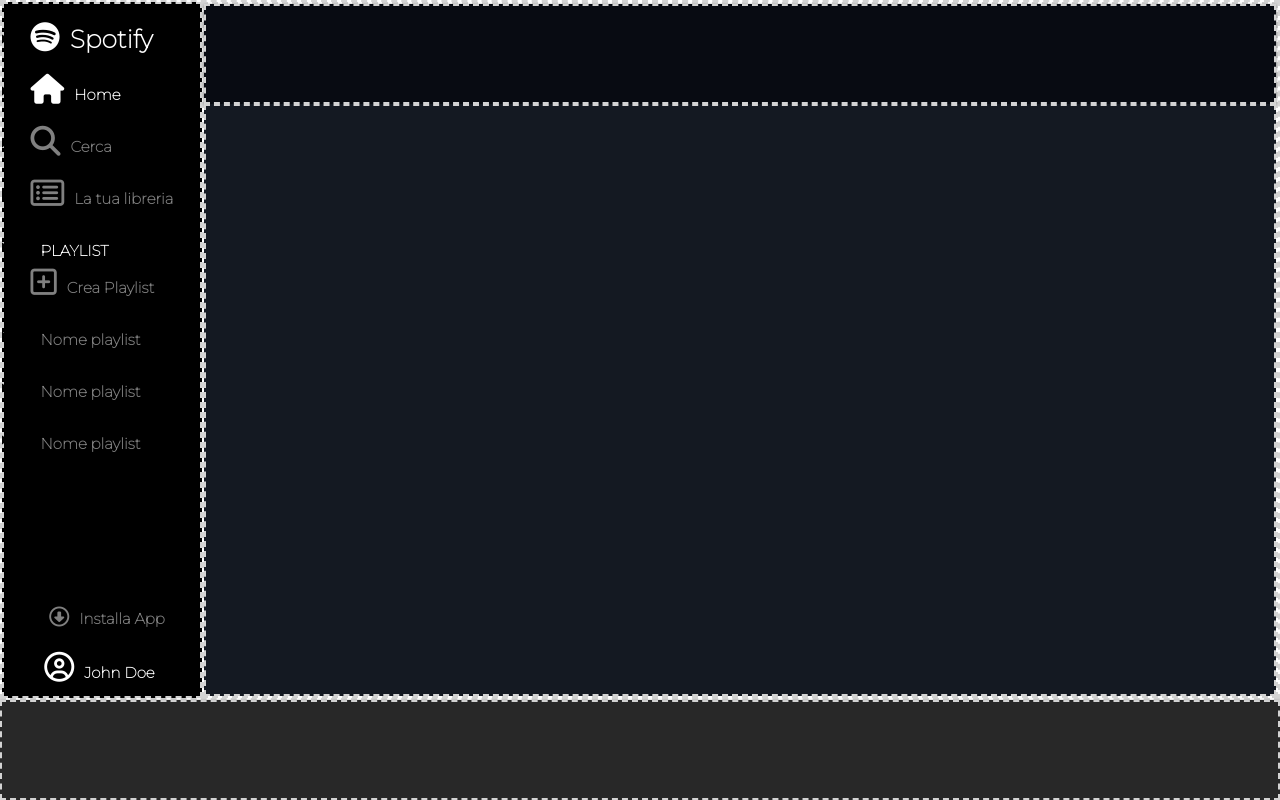
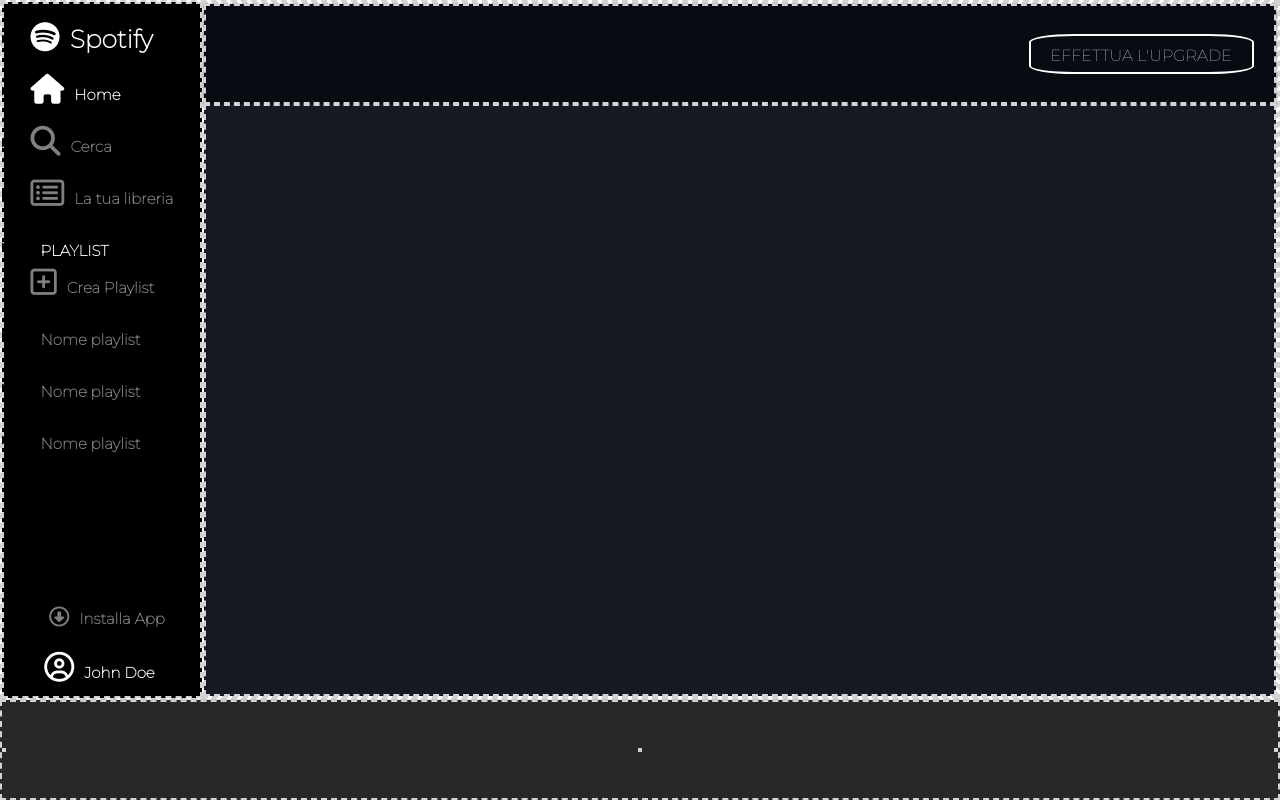
Before and after one commit to EmanueleManno/html-css-spotifyweb, a plain HTML site: page index.html in a window 1280 px wide. Drawn offline with Linux system fonts and the light colour scheme.

Commit message:
Header button

```diff
--- a/index.html
+++ b/index.html
@@ -27,6 +27,7 @@
     <div class="container up-container border">
         <!--Sidebar della pagina-->
         <div class="sidebar border">
+            <!--Parte superiore della Sidebar-->
             <div class="sidebar-up">
                 <ul>
                     <li><i class="fa-brands fa-spotify" style="color: #ffffff;"></i><span class="none white big-size">Spotify</span></li>
@@ -40,6 +41,7 @@
                     <li><span class="none grey normal-size">Nome playlist</span></li>
                 </ul>
             </div>
+            <!--Parte inferiore della Sidebar-->
             <div class="sidebar-down">
                 <ul>
                     <li><i class="opacity fa-regular fa-circle-down" style="color: #ffffff;"></i><span class="none grey normal-size">Installa App</span></li>
@@ -50,12 +52,18 @@
         <!--Corpo principale della pagina-->
         <main class="border">
             <!--Intestazione della pagina-->
-            <header class="border"></header>
+            <header class="border">
+                <div class="header-btn">EFFETTUA L'UPGRADE</div>
+            </header>
             <!--Contenuto della pagina-->
             <div class="content border"></div>
         </main>
     </div>
    <!--Footer della pagina-->
-   <footer class="container border"></footer>
+   <footer class="container border">
+       <div class="footer-navbar-left border"></div>
+       <div class="footer-navbar-center border"></div>
+       <div class="footer-navbar-right border"></div>
+   </footer>
 </body>
 </html>
--- a/style.css
+++ b/style.css
@@ -71,6 +71,9 @@ header {
     background-color: rgb(8,11,18);
     width: 100%;
     box-shadow: 0 1px 3px gray;
+    display: flex;
+    justify-content: flex-end;
+    align-items: center;
 }
 
 .content {
@@ -125,6 +128,24 @@ footer {
     width: fit-content;
 }
 
+/*BUTTON*/
+.header-btn {
+    display: inline-block;
+    padding: 10px 20px;
+    margin-right: 20px;
+    border: 2px solid white;
+    color: white;
+    border-radius: 20%;
+    height: 40px;
+}
+
+/*FOOTER*/
+footer {
+    display: flex;
+    justify-content: space-between;
+    align-items: center;
+}
+
 /*MEDIA QUERY PER SCHERMO DA 576PX A 768PX*/
 @media screen and (min-width: 768px) {
     .container {
```
